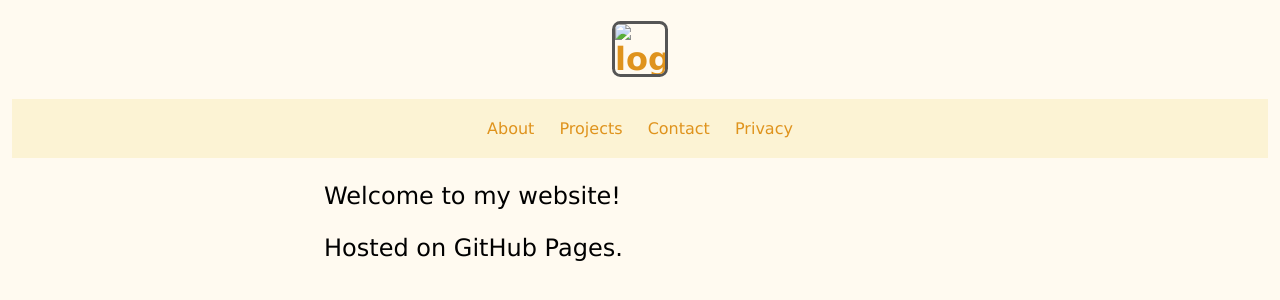
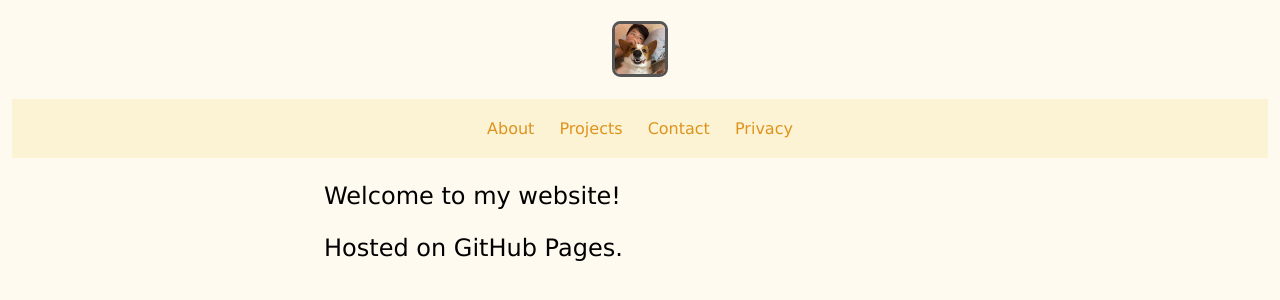
Before and after one commit to simon0h/simon0h.github.io, a Jekyll site: the page built from index.html, in a window 1280 px wide. Shown: the top 300 px of the page. Built offline with Jekyll 4.4.1, drawn with Linux system fonts in a browser that asks for light colours; nearby versions of some CDN libraries.

Commit message:
Update default.html

```diff
--- a/_layouts/default.html
+++ b/_layouts/default.html
@@ -2,7 +2,7 @@
 <html lang="en-US">
 <link rel="icon"
       type="image/jpg"
-      href="https://simonoh.me/images/favicon">
+      href="https://simonoh.me/images/favicon.jpg">
 <html>
 
 <head>
@@ -12,7 +12,7 @@
 
 <body>
 	<div>
-		 <h1 title="simonoh.me"><a href="http://simonoh.me"> <img src="https://raw.githubusercontent.com/simon0h/simon0h.github.io/master/images/favicon" alt="logo" width="50" height="50"> </a></h1>
+		 <h1 title="simonoh.me"><a href="http://simonoh.me"> <img src="https://raw.githubusercontent.com/simon0h/simon0h.github.io/master/images/favicon.jpg" alt="logo" width="50" height="50"> </a></h1>
  	</div>
 	<div>
 		<ul>
```
